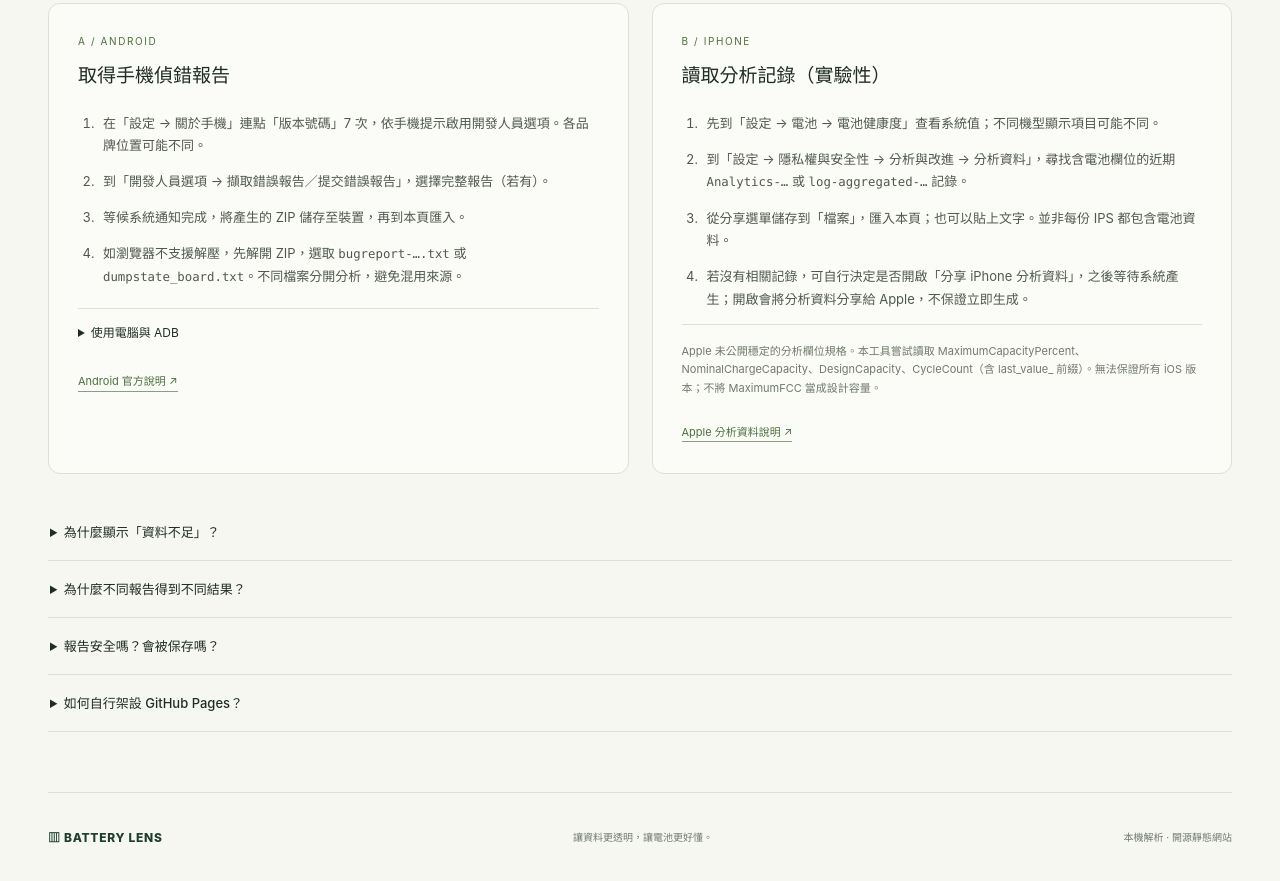
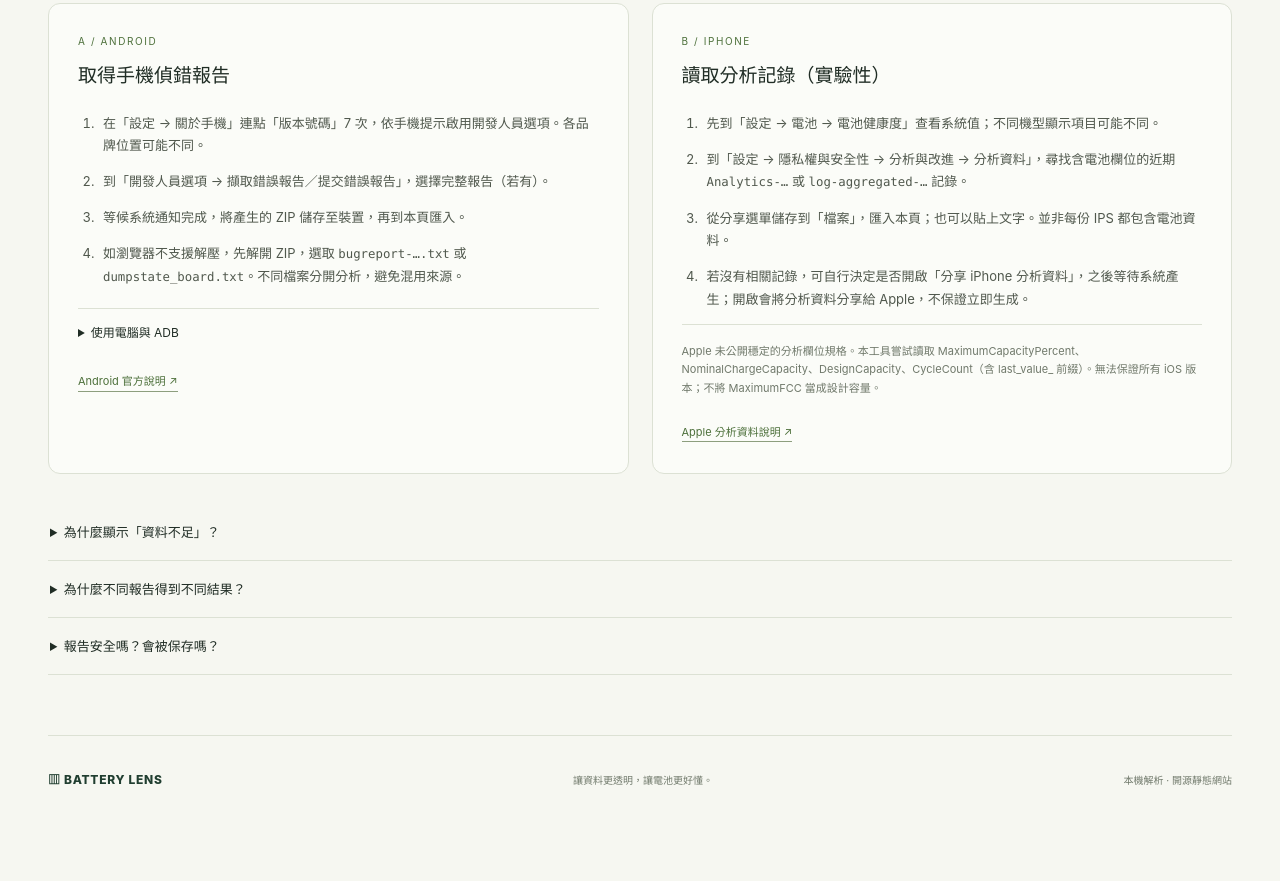
Before and after one commit to shadow11190/battery-lens, a website: page index.html in a window 1280 px wide. Shown: the part 1715-2596 px from the top of the page. After the commit the page ends 2549 px from the top, so only its background shows below. Drawn offline with Linux system fonts and the light colour scheme.

Commit message:
Keep product guide focused on report import and analysis
Remove self-hosting, deployment, and development-environment instructions from the website and README. Retain end-user report export/import steps, interpretation, data sources, and privacy information.

```diff
--- a/index.html
+++ b/index.html
@@ -28,7 +28,7 @@
   <section id="guide" class="guide wrap"><div class="section-heading"><div><div class="eyebrow">03 / HOW TO</div><h2>第一次匯出報告？從這裡開始。</h2></div><span class="quiet">完整步驟與常見問題</span></div><div class="guide-grid">
    <article class="guide-card"><div class="guide-number">A / ANDROID</div><h3>取得手機偵錯報告</h3><ol><li>在「設定 → 關於手機」連點「版本號碼」7 次，依手機提示啟用開發人員選項。各品牌位置可能不同。</li><li>到「開發人員選項 → 擷取錯誤報告／提交錯誤報告」，選擇完整報告（若有）。</li><li>等候系統通知完成，將產生的 ZIP 儲存至裝置，再到本頁匯入。</li><li>如瀏覽器不支援解壓，先解開 ZIP，選取 <code>bugreport-….txt</code> 或 <code>dumpstate_board.txt</code>。不同檔案分開分析，避免混用來源。</li></ol><details><summary>使用電腦與 ADB</summary><p>安裝官方 Android Platform Tools，連接手機並允許 USB 偵錯。在終端機執行：</p><pre><code>adb bugreport battery-report.zip</code></pre><p>報告包含哪些電池欄位由手機廠商決定；產生成功不代表一定有滿充與設計容量。不需 root；出現權限不足時不必為此解鎖手機。</p></details><a href="https://developer.android.com/studio/debug/bug-report" target="_blank" rel="noopener noreferrer">Android 官方說明 ↗</a></article>
    <article class="guide-card"><div class="guide-number">B / IPHONE</div><h3>讀取分析記錄（實驗性）</h3><ol><li>先到「設定 → 電池 → 電池健康度」查看系統值；不同機型顯示項目可能不同。</li><li>到「設定 → 隱私權與安全性 → 分析與改進 → 分析資料」，尋找含電池欄位的近期 <code>Analytics-…</code> 或 <code>log-aggregated-…</code> 記錄。</li><li>從分享選單儲存到「檔案」，匯入本頁；也可以貼上文字。並非每份 IPS 都包含電池資料。</li><li>若沒有相關記錄，可自行決定是否開啟「分享 iPhone 分析資料」，之後等待系統產生；開啟會將分析資料分享給 Apple，不保證立即生成。</li></ol><p class="guide-caution">Apple 未公開穩定的分析欄位規格。本工具嘗試讀取 MaximumCapacityPercent、NominalChargeCapacity、DesignCapacity、CycleCount（含 last_value_ 前綴）。無法保證所有 iOS 版本；不將 MaximumFCC 當成設計容量。</p><a href="https://support.apple.com/108971" target="_blank" rel="noopener noreferrer">Apple 分析資料說明 ↗</a></article>
-  </div><div class="faq"><details><summary>為什麼顯示「資料不足」？</summary><p>報告沒有公開必要欄位、欄位值為零／不支援，或出現互相矛盾的數值。Android 優先辨識 charge_full 與 charge_full_design、POWER_SUPPLY 對應欄位、batteryFullChargeUah、batteryFullChargeDesignCapacityUah，以及 AOSP 的 Full charge。若只有滿充容量，可依官方規格手動填設計容量；不要填目前電量。</p></details><details><summary>為什麼不同報告得到不同結果？</summary><p>檔案可能包含歷史記錄、其他電池、不同時間的校準結果。本工具按檔案分開顯示；已辨識的多電池來源或衝突欄位會阻止自動計算。相同數值也無法證明來自同一電池，請核對原始來源。未支援的廠商格式會顯示資料不足。</p></details><details><summary>報告安全嗎？會被保存嗎？</summary><p>本頁沒有分析伺服器、第三方程式庫、統計追蹤或本機儲存。檔案由 Web Worker 在瀏覽器記憶體讀取，清除會終止工作並釋放引用；不保證記憶體的安全抹除。GitHub Pages 仍會處理一般網站請求（例如 IP）；報告內容不會送出。下載摘要僅含辨識欄位、來源檔名與計算結果，分享前仍請檢查。</p></details><details><summary>如何自行架設 GitHub Pages？</summary><p>下載專案原始碼，在 GitHub 建立公開儲存庫並上傳檔案，確認 index.html 在根目錄。進入 Settings → Pages → Build and deployment，Source 選 Deploy from a branch，Branch 選 main 和 / (root)，按 Save。等待 GitHub 的 pages build and deployment 工作成功後，開啟 Pages 顯示的網站網址。詳細步驟見專案 README。</p><a href="https://docs.github.com/en/pages/getting-started-with-github-pages/configuring-a-publishing-source-for-your-github-pages-site" target="_blank" rel="noopener noreferrer">GitHub Pages 官方教學 ↗</a></details></div></section>
+  </div><div class="faq"><details><summary>為什麼顯示「資料不足」？</summary><p>報告沒有公開必要欄位、欄位值為零／不支援，或出現互相矛盾的數值。Android 優先辨識 charge_full 與 charge_full_design、POWER_SUPPLY 對應欄位、batteryFullChargeUah、batteryFullChargeDesignCapacityUah，以及 AOSP 的 Full charge。若只有滿充容量，可依官方規格手動填設計容量；不要填目前電量。</p></details><details><summary>為什麼不同報告得到不同結果？</summary><p>檔案可能包含歷史記錄、其他電池、不同時間的校準結果。本工具按檔案分開顯示；已辨識的多電池來源或衝突欄位會阻止自動計算。相同數值也無法證明來自同一電池，請核對原始來源。未支援的廠商格式會顯示資料不足。</p></details><details><summary>報告安全嗎？會被保存嗎？</summary><p>本頁沒有分析伺服器、第三方程式庫、統計追蹤或本機儲存。檔案由 Web Worker 在瀏覽器記憶體讀取，清除會終止工作並釋放引用；不保證記憶體的安全抹除。GitHub Pages 仍會處理一般網站請求（例如 IP）；報告內容不會送出。下載摘要僅含辨識欄位、來源檔名與計算結果，分享前仍請檢查。</p></details></div></section>
  </main>
  <footer class="wrap footer"><a class="brand" href="#">▥ BATTERY LENS</a><p>讓資料更透明，讓電池更好懂。</p><span>本機解析 · 開源靜態網站</span></footer>
 </body></html>
```
Also changed, not shown: README.md.
